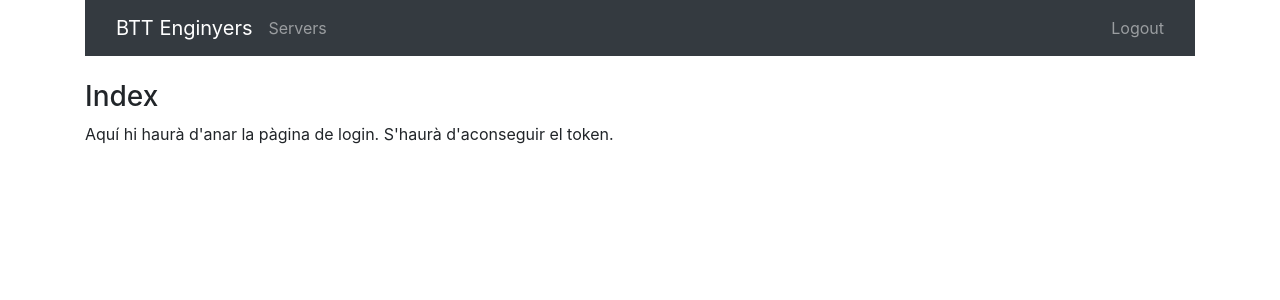
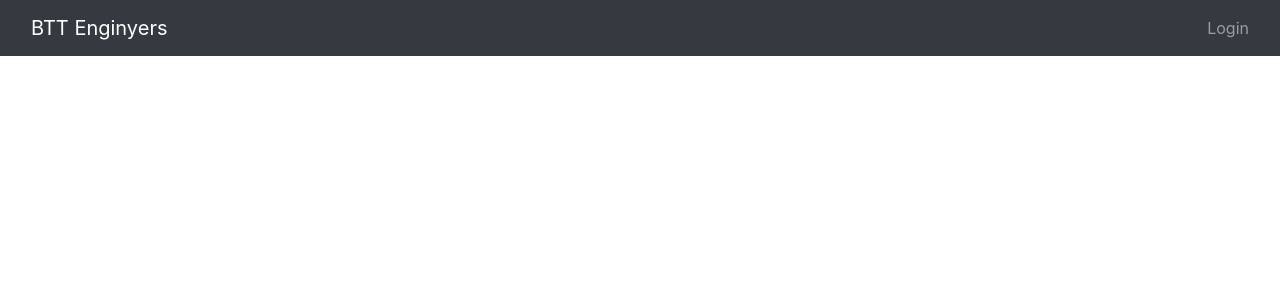
Before and after one commit to raikkon88/BTTProbeChecker, a React (Create React App) app: page / in a window 1280 px wide. Shown: the top 300 px of the page. Built offline with nearby package versions, Linux system fonts and the light colour scheme; sample sign-in values are in the browser's storage.

Commit message:
[FEAT] S'ha fet el menu

```diff
--- a/src/App.js
+++ b/src/App.js
@@ -1,5 +1,4 @@
 import React, {Component} from 'react';
-import logo from './logo.svg';
 import './App.css';
 import "bootstrap/dist/css/bootstrap.min.css";
 import { BrowserRouter as Router, Route, Link, Redirect, Switch } from "react-router-dom";
@@ -7,7 +6,7 @@ import { BrowserRouter as Router, Route, Link, Redirect, Switch } from "react-ro
 import CreateServer from "./components/create-server.component";
 import EditServer from "./components/edit-server.component";
 import ServerList from "./components/server-list.component";
-import Index from "./components/index.component";
+import Index from "./screens/index.screen";
 import Login from "./components/login.component";
 import ProbeList from './components/probe-list.component';
 import CreateProbe from './components/create-probe.component';
@@ -45,36 +44,6 @@ export default class App extends Component {
     const { isAuthenticated } = this.state;
     return (
       <Router>
-          <div className="container">
-            <nav className="navbar navbar-collapse navbar-dark bg-dark">
-              <div className="container-fluid">
-                <div className="navbar-header">
-                  <Link to="/" className="navbar-brand">BTT Enginyers</Link>
-                </div>
-                { isAuthenticated &&
-                <ul className="navbar-nav mr-auto mt-2 mt-lg-0">
-                  <li className="navbar-item">
-                    <Link to="/server" className="nav-link">Servers</Link>
-                  </li>
-                </ul>
-                }
-                { isAuthenticated &&
-                <ul className="nav navbar-nav">
-                  <li className="navbar-item">
-                    <a onClick={ event => { localStorage.removeItem('token'); window.location = "/"} } className="nav-link">Logout</a>
-                  </li>
-                </ul>
-                }
-                { !isAuthenticated &&
-                <ul className="nav navbar-nav navbar-right">
-                  <li className="navbar-item">
-                    <Link to="/login" className="nav-link">Login</Link>
-                  </li>
-                </ul>
-                }
-              </div>
-            </nav>
-            <br/>
         <Switch>
           <Route path="/" exact component={Index} />
           <Route path="/login" exact component={Login} />
@@ -87,7 +56,6 @@ export default class App extends Component {
           <PrivateRoute path="/server/grid/:id" exact component={ProbeGrid}/>
           <PrivateRoute path="/probe/:id" exact component={LectureListScreen}/>
         </Switch>
-          </div>
       </Router>
     );
 
--- /dev/null
+++ b/src/components/footer.component.js
@@ -0,0 +1,9 @@
+import React, { Component } from 'react';
+import Grid from '@material-ui/core/Grid';
+
+export default class Footer extends Component {
+
+  render(){
+    return (<Grid container xs={12}></Grid>)
+  }
+}
--- /dev/null
+++ b/src/components/header.component.js
@@ -0,0 +1,42 @@
+import React, { Component } from 'react';
+import { Link } from "react-router-dom";
+
+export default class Header extends Component {
+
+  constructor(props){
+    super(props)
+  }
+
+  render(){
+    return (
+      <nav className="navbar navbar-collapse navbar-dark bg-dark">
+        <div className="container-fluid">
+          <div className="navbar-header">
+            <Link to="/" className="navbar-brand">BTT Enginyers</Link>
+          </div>
+          { this.props.isAuthenticated &&
+          <ul className="navbar-nav mr-auto mt-2 mt-lg-0">
+            <li className="navbar-item">
+              <Link to="/server" className="nav-link">Servers</Link>
+            </li>
+          </ul>
+          }
+          { this.props.isAuthenticated &&
+          <ul className="nav navbar-nav">
+            <li className="navbar-item">
+              <a onClick={ event => { localStorage.removeItem('token'); window.location = "/"} } className="nav-link">Logout</a>
+            </li>
+          </ul>
+          }
+          { !this.props.isAuthenticated &&
+          <ul className="nav navbar-nav navbar-right">
+            <li className="navbar-item">
+              <Link to="/login" className="nav-link">Login</Link>
+            </li>
+          </ul>
+          }
+        </div>
+      </nav>
+    )
+  }
+}
--- /dev/null
+++ b/src/screens/index.screen.js
@@ -0,0 +1,24 @@
+import React, { Component } from 'react';
+import Header from '../components/header.component'
+import Footer from '../components/footer.component'
+import Grid from '@material-ui/core/Grid';
+
+/**
+ * Pàgina inicial, la idea és mostrar tots els miniservers que tinguin adreces públiques.
+ * - Llistar les adreces públiques (enllaços)
+ * - Mostrar informació sobre aquest servei de l'empresa.
+ */
+export default class LoginScreen extends Component {
+
+  render() {
+    return (
+      <Grid container xs={12}>
+        <Header></Header>
+        {
+          // Carregar els diferents llistats que hi han d'anar.
+        }
+        <Footer></Footer>
+      </Grid>
+    )
+  }
+}
```
Also changed, not shown: src/components/aside.component.js (added, +7 -0 lines), src/screens/login.screen.js (added, +18 -0 lines). Lines whose indentation alone changed are shown as unchanged.
